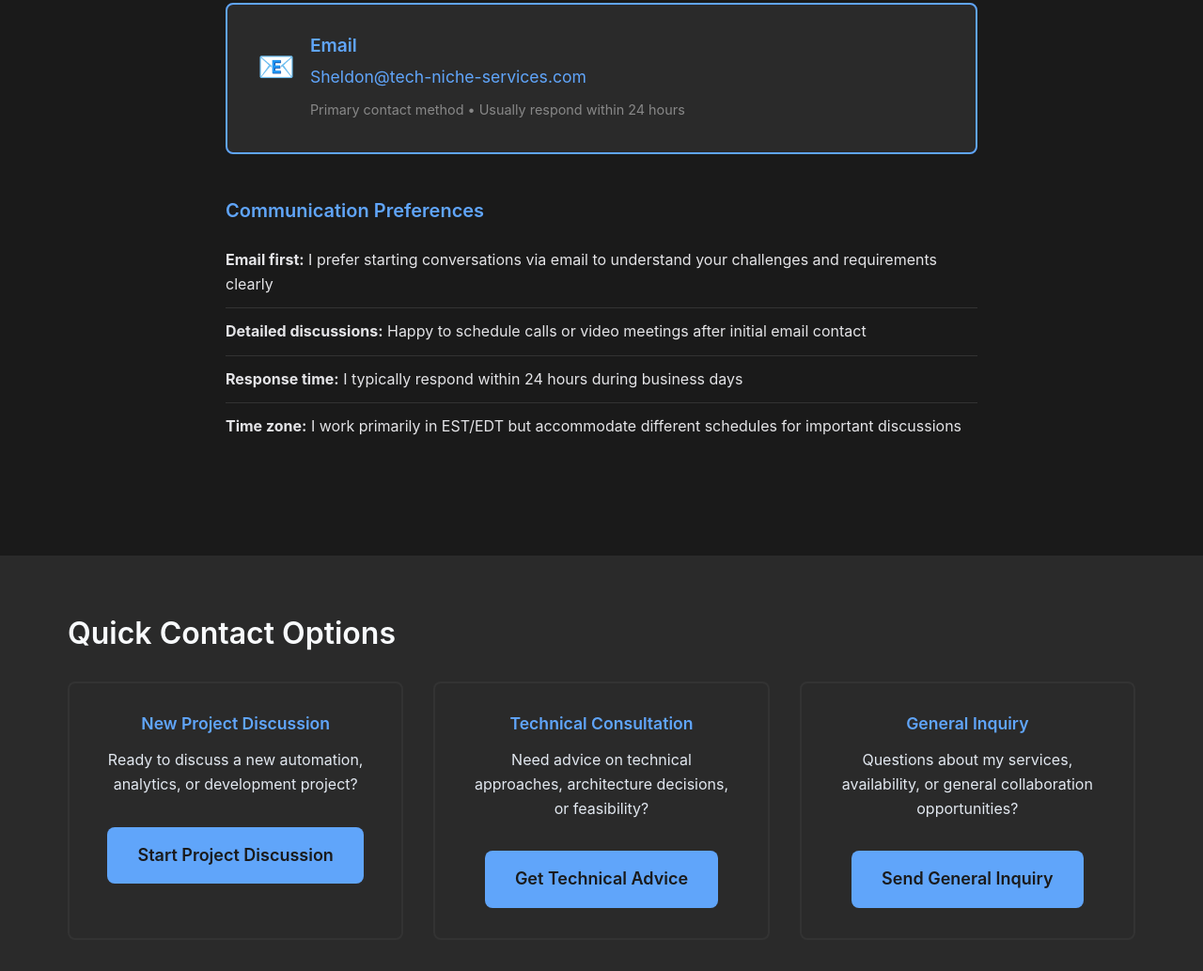
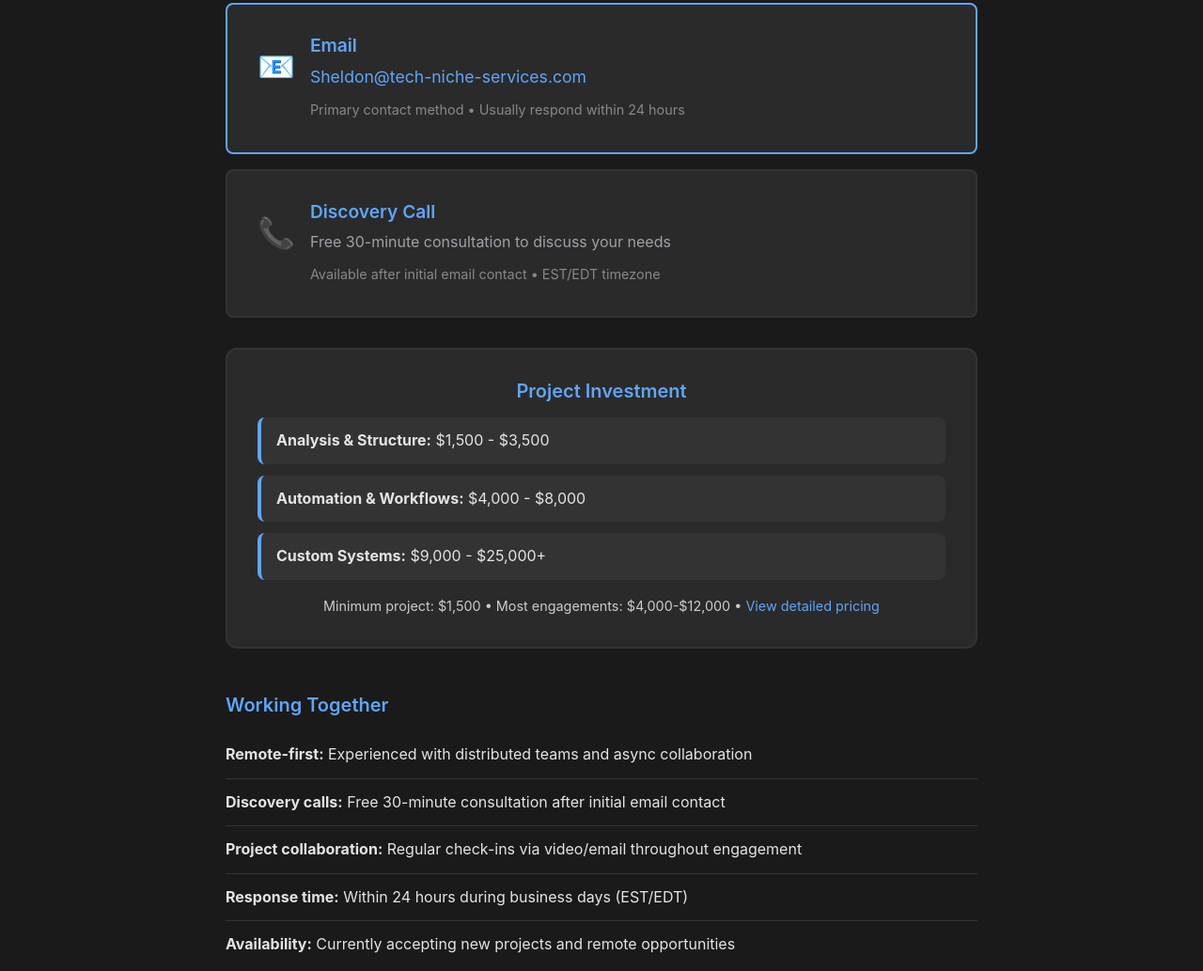
Before and after one commit to SheldonKCalicott/techniche-services, a website: page contact.html in a window 1280 px wide. Shown: the part 616-1649 px from the top of the page at 94% size. Drawn offline with Linux system fonts and the light colour scheme.

Commit message:
Enhance contact page for freelance positioning: add pricing transparency, remote work focus, discovery calls, and collaboration opportunities

```diff
--- a/contact.html
+++ b/contact.html
@@ -45,7 +45,7 @@
             <div class="container">
                 <div class="hero-content">
                     <h1>Let's Build Something Reliable</h1>
-                    <p>Ready to turn operational complexity into structured solutions?</p>
+                    <p>Ready to discuss your project, collaboration, or remote opportunity?</p>
                 </div>
             </div>
         </section>
@@ -67,15 +67,41 @@
                                     <span class="method-note">Primary contact method • Usually respond within 24 hours</span>
                                 </div>
                             </div>
+
+                            <div class="contact-method">
+                                <div class="method-icon">📞</div>
+                                <div class="method-content">
+                                    <h3>Discovery Call</h3>
+                                    <p>Free 30-minute consultation to discuss your needs</p>
+                                    <span class="method-note">Available after initial email contact • EST/EDT timezone</span>
+                                </div>
+                            </div>
+                        </div>
+
+                        <div class="pricing-transparency">
+                            <h3>Project Investment</h3>
+                            <div class="pricing-tiers">
+                                <div class="tier">
+                                    <strong>Analysis & Structure:</strong> $1,500 - $3,500
+                                </div>
+                                <div class="tier">
+                                    <strong>Automation & Workflows:</strong> $4,000 - $8,000
+                                </div>
+                                <div class="tier">
+                                    <strong>Custom Systems:</strong> $9,000 - $25,000+
+                                </div>
+                            </div>
+                            <p class="pricing-note">Minimum project: $1,500 • Most engagements: $4,000-$12,000 • <a href="services.html">View detailed pricing</a></p>
                         </div>
 
                         <div class="contact-preferences">
-                            <h3>Communication Preferences</h3>
+                            <h3>Working Together</h3>
                             <ul>
-                                <li><strong>Email first:</strong> I prefer starting conversations via email to understand your challenges and requirements clearly</li>
-                                <li><strong>Detailed discussions:</strong> Happy to schedule calls or video meetings after initial email contact</li>
-                                <li><strong>Response time:</strong> I typically respond within 24 hours during business days</li>
-                                <li><strong>Time zone:</strong> I work primarily in EST/EDT but accommodate different schedules for important discussions</li>
+                                <li><strong>Remote-first:</strong> Experienced with distributed teams and async collaboration</li>
+                                <li><strong>Discovery calls:</strong> Free 30-minute consultation after initial email contact</li>
+                                <li><strong>Project collaboration:</strong> Regular check-ins via video/email throughout engagement</li>
+                                <li><strong>Response time:</strong> Within 24 hours during business days (EST/EDT)</li>
+                                <li><strong>Availability:</strong> Currently accepting new projects and remote opportunities</li>
                             </ul>
                         </div>
                     </div>
@@ -89,21 +115,21 @@
                 <h2>Quick Contact Options</h2>
                 <div class="quick-contact-grid">
                     <div class="quick-contact-card">
-                        <h3>New Project Discussion</h3>
+                        <h3>Project Discussion</h3>
                         <p>Ready to discuss a new automation, analytics, or development project?</p>
-                        <a href="mailto:Sheldon@tech-niche-services.com?subject=New Project Inquiry&body=Hi Sheldon,%0D%0A%0D%0AI'd like to discuss a new project. Here are some initial details:%0D%0A%0D%0AChallenge:%0D%0ACurrent systems:%0D%0ATeam size:%0D%0ATimeline:%0D%0A%0D%0AThanks!" class="cta-button">Start Project Discussion</a>
+                        <a href="mailto:Sheldon@tech-niche-services.com?subject=Project Inquiry&body=Hi Sheldon,%0D%0A%0D%0AI'd like to discuss a project: %0D%0A%0D%0AChallenge:%0D%0ACurrent situation:%0D%0ATimeline:%0D%0ABudget range:%0D%0A%0D%0AThanks!" class="cta-button">Start Project Discussion</a>
                     </div>
 
                     <div class="quick-contact-card">
-                        <h3>Technical Consultation</h3>
-                        <p>Need advice on technical approaches, architecture decisions, or feasibility?</p>
-                        <a href="mailto:Sheldon@tech-niche-services.com?subject=Technical Consultation Request&body=Hi Sheldon,%0D%0A%0D%0AI have a technical question:%0D%0A%0D%0AChallenge:%0D%0ATechnology stack:%0D%0AUrgency:%0D%0A%0D%0AThanks!" class="cta-button">Get Technical Advice</a>
+                        <h3>Remote Opportunities</h3>
+                        <p>Interested in collaborating on a contract role, partnership, or ongoing engagement?</p>
+                        <a href="mailto:Sheldon@tech-niche-services.com?subject=Remote Collaboration&body=Hi Sheldon,%0D%0A%0D%0AI'm reaching out about:%0D%0A%0D%0AOpportunity type:%0D%0ADuration:%0D%0ARequirements:%0D%0A%0D%0AThanks!" class="cta-button">Explore Collaboration</a>
                     </div>
 
                     <div class="quick-contact-card">
-                        <h3>General Inquiry</h3>
-                        <p>Questions about my services, availability, or general collaboration opportunities?</p>
-                        <a href="mailto:Sheldon@tech-niche-services.com?subject=General Inquiry&body=Hi Sheldon,%0D%0A%0D%0AI'd like to learn more about:%0D%0A%0D%0A%0D%0AThanks!" class="cta-button">Send General Inquiry</a>
+                        <h3>Quick Question</h3>
+                        <p>Need advice on technical approaches, feasibility, or have a general question?</p>
+                        <a href="mailto:Sheldon@tech-niche-services.com?subject=Quick Question&body=Hi Sheldon,%0D%0A%0D%0AI have a question about:%0D%0A%0D%0A%0D%0AThanks!" class="cta-button">Send Question</a>
                     </div>
                 </div>
             </div>
--- a/styles.css
+++ b/styles.css
@@ -2041,6 +2041,51 @@ a:hover {
     color: #888;
 }
 
+/* Pricing Transparency */
+.pricing-transparency {
+    background: #2a2a2a;
+    padding: 2rem;
+    border-radius: 12px;
+    border: 2px solid #333;
+    margin: 2rem 0;
+}
+
+.pricing-transparency h3 {
+    color: #60a5fa;
+    margin-bottom: 1rem;
+    text-align: center;
+}
+
+.pricing-tiers {
+    display: flex;
+    flex-direction: column;
+    gap: 0.75rem;
+    margin-bottom: 1rem;
+}
+
+.tier {
+    padding: 0.75rem 1rem;
+    background: #333;
+    border-radius: 8px;
+    border-left: 4px solid #60a5fa;
+}
+
+.pricing-note {
+    text-align: center;
+    font-size: 0.9rem;
+    color: #ccc;
+    margin: 0;
+}
+
+.pricing-note a {
+    color: #60a5fa;
+    text-decoration: none;
+}
+
+.pricing-note a:hover {
+    text-decoration: underline;
+}
+
 .contact-preferences {
     margin: 3rem 0;
 }
```
